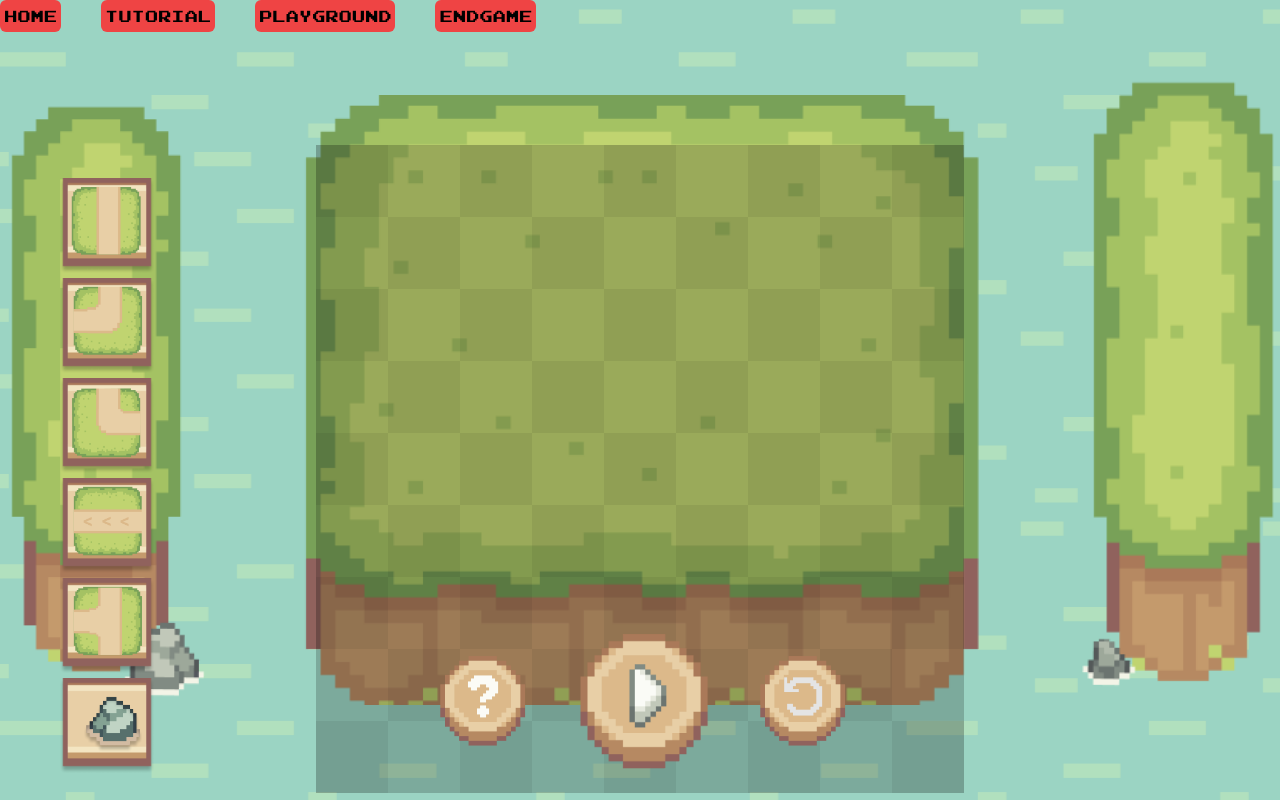
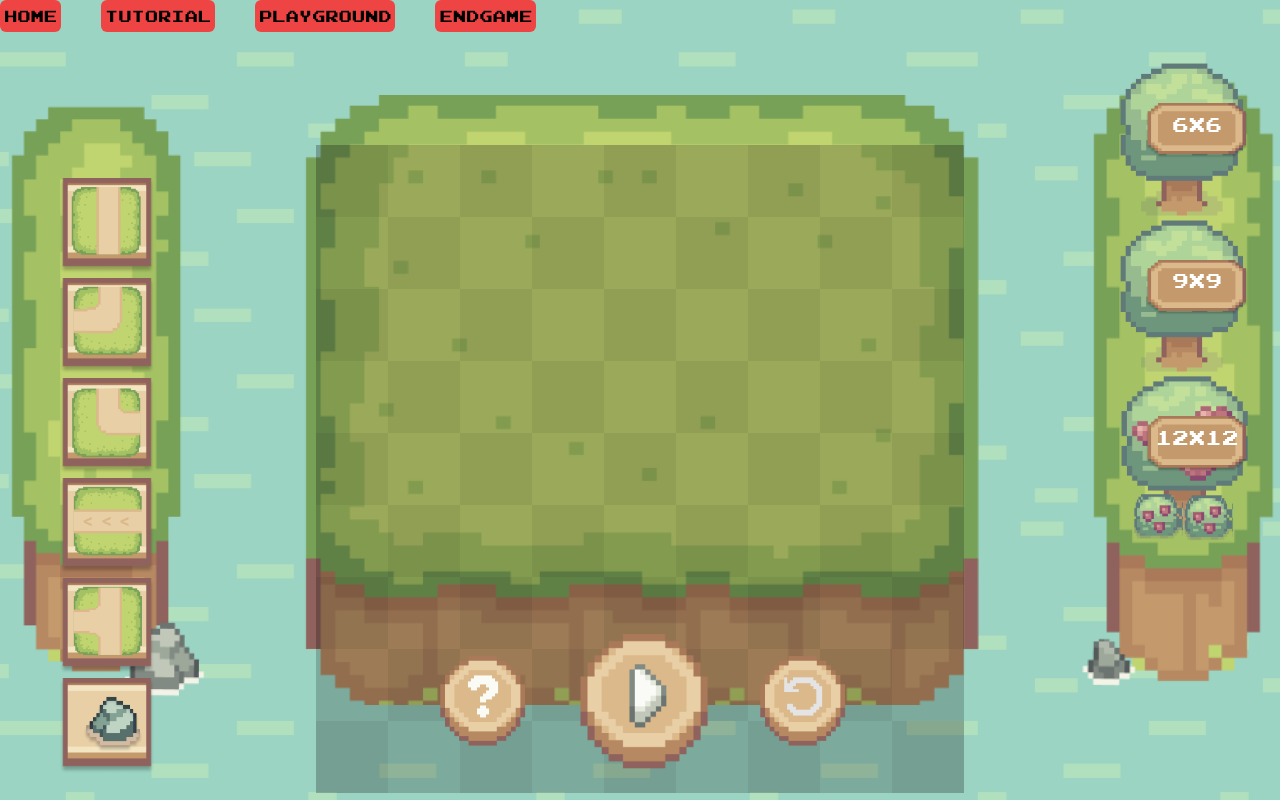
Before and after one commit to tirk101/toc_proj, a React (Vite) app: page /playground in a window 1280 px wide. Built offline with nearby package versions, Linux system fonts and the light colour scheme.

Commit message:
size changer wireframe

```diff
--- a/src/assets/home/index.js
+++ b/src/assets/home/index.js
@@ -12,6 +12,8 @@ import buttonM from './buttonM.png'
 import sprite from './sprite.png'
 import chicken1 from './chicken1.png'
 import chicken2 from './chicken2.png'
+import treeBerry from './tree_berry.png'
+import tree from './tree.png'
 
 export {
     background,
@@ -27,5 +29,7 @@ export {
     buttonM,
     sprite,
     chicken1,
-    chicken2
+    chicken2,
+    treeBerry,
+    tree
   };
--- a/src/components/Sizechanger/index.tsx
+++ b/src/components/Sizechanger/index.tsx
@@ -1,10 +1,31 @@
 import React from 'react'
-import { boardRight } from '../../assets/home'
+import { boardRight ,treeBerry , tree ,button} from '../../assets/home'
 
 const Sizechanger = () => {
   return (
     <div className=' relative'>
-            <div className='absolute  w-full h-full'>
+            <div className='absolute  left-[35%] top-1/2 transform -translate-x-[20%] -translate-y-[70%]'>
+            <div className='relative'>
+                <div className='absolute top-10 left-7 pointer-events-auto hover:translate-y-[-3px] duration-100 active:opacity-70 active:hover:translate-y-[3px] hover:cursor-pointer'>
+                  <h1 className=' absolute top-1/2 left-1/2 transform -translate-x-[50%] -translate-y-[80%] text-white text-xl'>6x6</h1>
+                  <img src={button} className=' w-[10rem] pointer-events-auto' draggable={false}/>
+                </div>
+                <img src={tree} className=' pointer-events-auto ' draggable={false}/>
+              </div>
+              <div className='relative'>
+                <div className='absolute top-10 left-7 pointer-events-auto hover:translate-y-[-3px] duration-100 active:opacity-70 active:hover:translate-y-[3px] hover:cursor-pointer'>
+                  <h1 className=' absolute top-1/2 left-1/2 transform -translate-x-[50%] -translate-y-[80%] text-white text-xl'>9x9</h1>
+                  <img src={button} className=' w-[10rem] pointer-events-auto' draggable={false}/>
+                </div>
+                <img src={tree} className=' pointer-events-auto ' draggable={false}/>
+              </div>
+              <div className='relative'>
+                <div className='absolute top-10 left-7 pointer-events-auto hover:translate-y-[-3px] duration-100 active:opacity-70 active:hover:translate-y-[3px] hover:cursor-pointer'>
+                  <h1 className=' absolute top-1/2 left-1/2 transform -translate-x-[50%] -translate-y-[80%] text-white text-xl'>12x12</h1>
+                  <img src={button} className=' w-[10rem] pointer-events-auto' draggable={false}/>
+                </div>
+                <img src={treeBerry} className=' pointer-events-auto ' draggable={false}/>
+              </div>
             </div>
             <img src={boardRight} className='w-[20rem] pointer-events-auto ' draggable={false}/>
     </div>
```
Also changed, not shown: src/assets/home/tree.png (added), src/assets/home/tree_berry.png (added).
